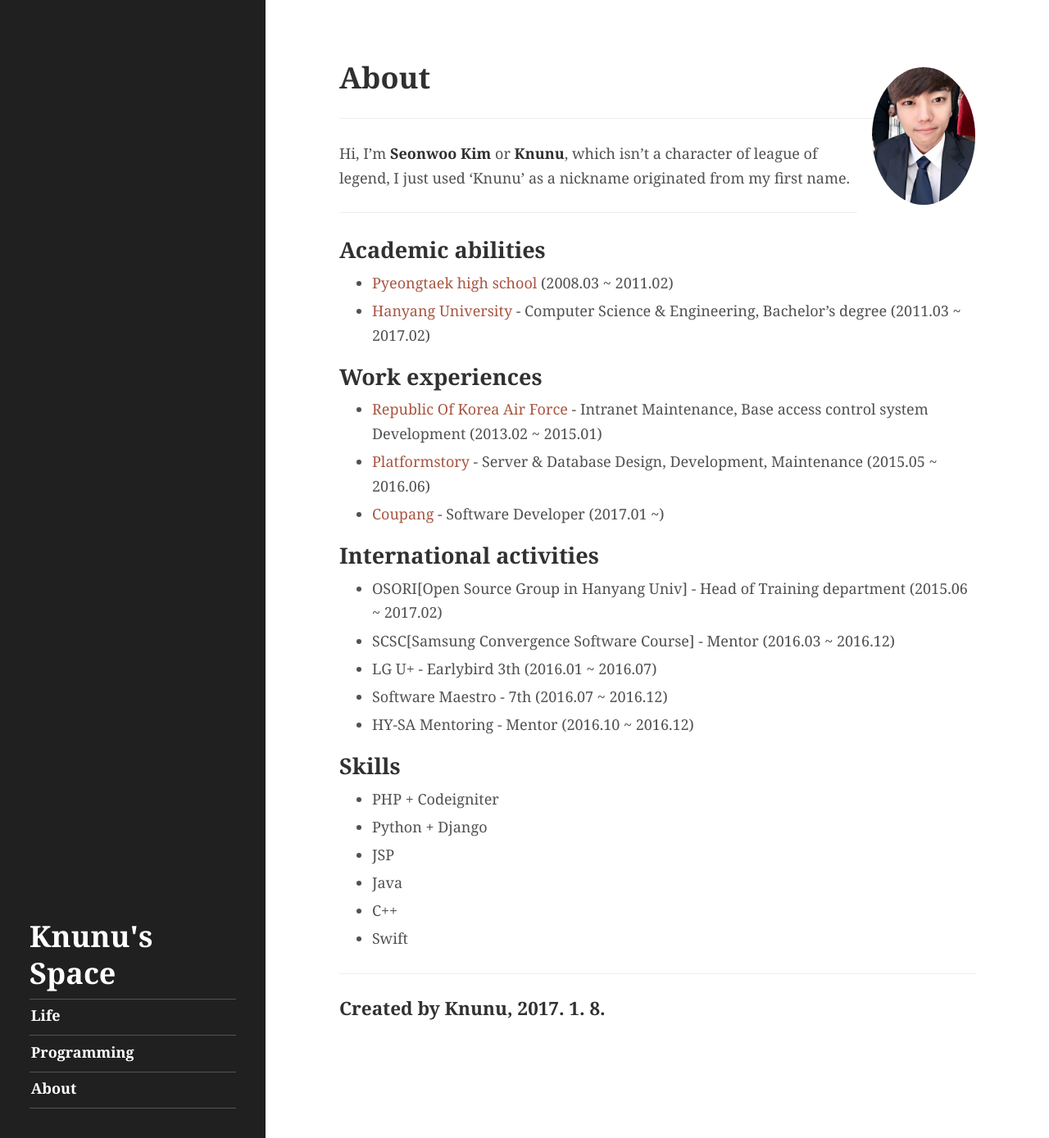
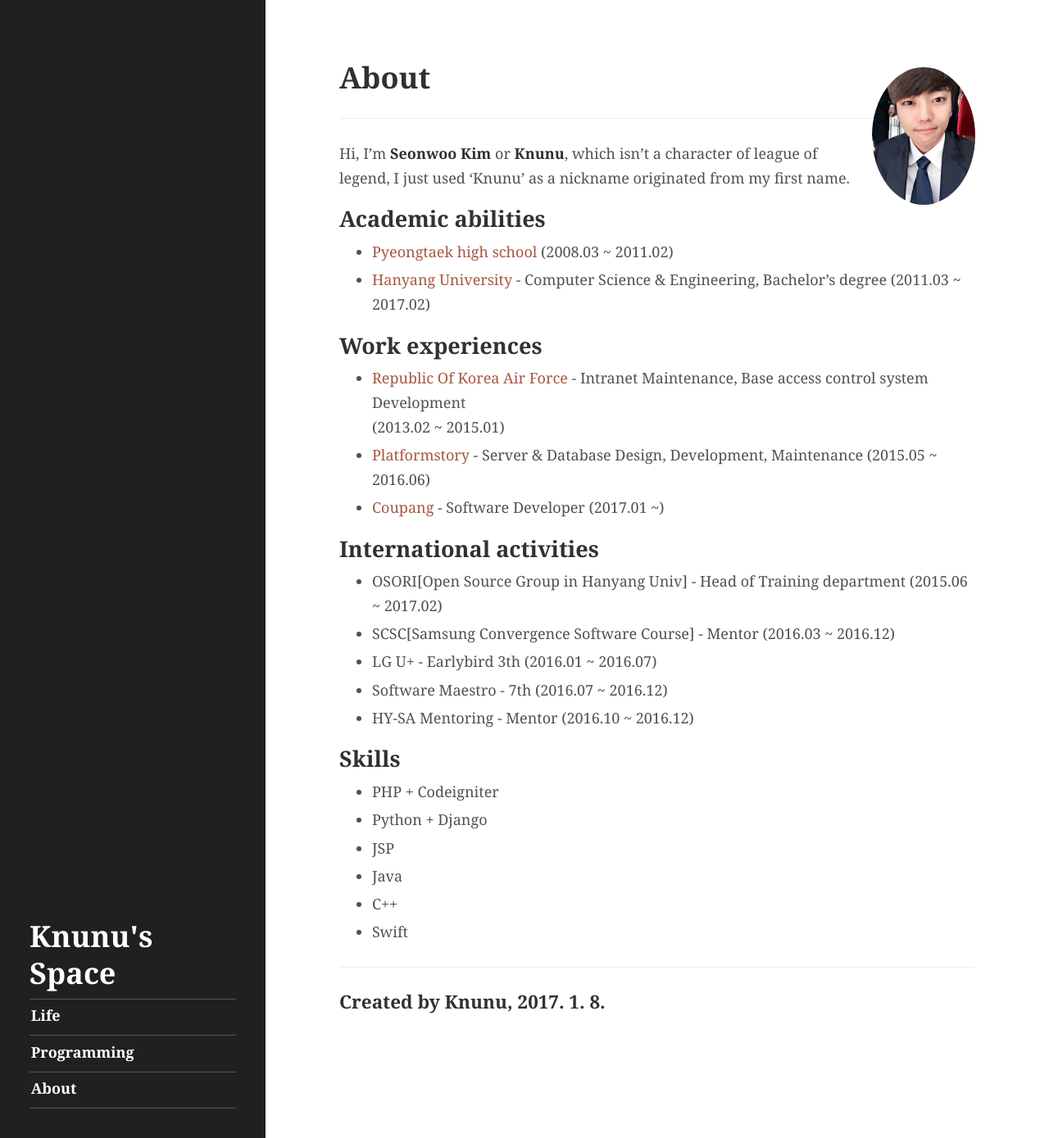
Before and after one commit to knunu/knunu.github.io, a Jekyll site: the page built from about.md, in a window 1280 px wide and 1389 px high. Shown: the whole window at 82% size. Built offline with Jekyll 4.4.1, drawn with Linux system fonts in a browser that asks for light colours.

Commit message:
new line added

```diff
--- a/about.md
+++ b/about.md
@@ -9,8 +9,6 @@ title: About
 {% endcomment %}
 {% include about-short.html author=site.author %}
 
-------
-
 ## Academic abilities
 
 * [Pyeongtaek high school](http://www.pyeongtaek.hs.kr/smain.html) (2008.03 ~ 2011.02)
@@ -18,7 +16,7 @@ title: About
 
 ## Work experiences
 
-* [Republic Of Korea Air Force](http://www.airforce.mil.kr:8081/user/indexMain.action?siteId=airforce) - Intranet Maintenance, Base access control system Development (2013.02 ~ 2015.01)
+* [Republic Of Korea Air Force](http://www.airforce.mil.kr:8081/user/indexMain.action?siteId=airforce) - Intranet Maintenance, Base access control system Development <br />(2013.02 ~ 2015.01)
 * [Platformstory](http://platformstory.com/) - Server & Database Design, Development, Maintenance (2015.05 ~ 2016.06)
 * [Coupang](http://www.coupang.com/) - Software Developer (2017.01 ~)
 
```
